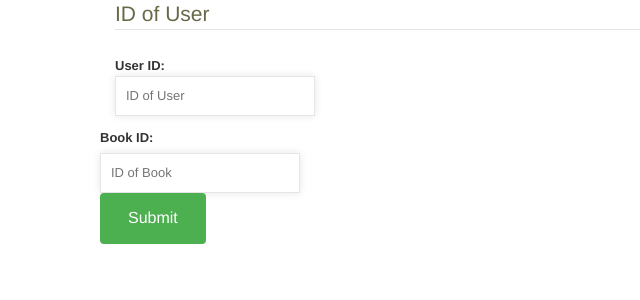
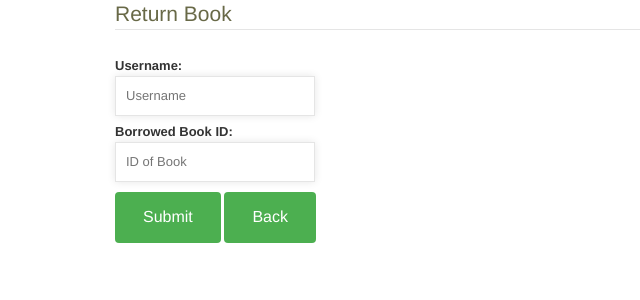
Before and after one commit to ngovuong74/PHP-Project, a PHP site: page /cs4443/return.php in a window 1280 px wide. Shown: the part 51-351 px from the top of the page, without its empty margins (0-640 px from the left). Run offline with PHP 8.4, Linux system fonts and the light colour scheme; some libraries are stand-ins or nearby versions.

Commit message:
pre final submit

```diff
--- a/adminLogin.html
+++ b/adminLogin.html
@@ -22,10 +22,10 @@
                             <form role="form" action="server/adminLogin.php" method="POST">
                                 <fieldset>
                                     <div class="form-group">
-                                        <input class="form-control" placeholder="Username" id="username" name="username" autofocus>
+                                        <input class="form-control" required placeholder="Username" id="username" name="username" autofocus>
                                     </div>
                                     <div class="form-group">
-                                        <input class="form-control" placeholder="Password" id="password" name="password" type="password" value="" />
+                                        <input class="form-control" required placeholder="Password" id="password" name="password" type="password" value="" />
                                     </div>
                                     <!-- Change this to a button or input when using this as a form -->
                                     <input type="submit" class="btn btn-success btn-block" value="Login" />
--- a/css/index.css
+++ b/css/index.css
@@ -50,3 +50,8 @@ th{
 }
 
 tr:nth-child(even) {background-color: #f2f2f2;}
+
+.margin-bottom-50{
+
+    margin-bottom: 50px;
+}
--- a/css/style.css
+++ b/css/style.css
@@ -97,3 +97,8 @@ table {
         width: 100%;
 
   }
+
+  button{
+
+	margin-top: 10px;
+  }
--- a/js/home.js
+++ b/js/home.js
@@ -12,13 +12,14 @@ $(document).ready(function () {
                     let object = {
                         username: element[1],
                         isbn: element[2],
-                        dateborrowed: element[3]
+                        dateborrowed: element[3],
+                        dateReturned: element[4],
                     }
                     data.push(object);
                 });
 
                 $.each(data, function (i, item) {
-                    trHTML += '<tr><td>' + item.isbn + '</td><td>' + item.username + '</td><td>' + item.dateborrowed + '</td><td></td></tr>';
+                    trHTML += '<tr><td>' + item.isbn + '</td><td>' + item.username + '</td><td>' + item.dateborrowed + '</td><td>' + item.dateReturned + '</td></tr>';
                 });
                 $('#records_table').append(trHTML);
             }
--- a/server/adminLogin.php
+++ b/server/adminLogin.php
@@ -3,6 +3,8 @@
 
     $username = $_POST['username'];
     $password = $_POST['password'];
+    $username = trim($username);
+    $password = trim($password);
 
     $result = mysqli_query($dbhandle, "select * from librarian where idLibrarian = '$username' and Password = '$password'")
         or die("Failed to connect database ");
@@ -10,8 +12,7 @@
     $row = mysqli_fetch_array($result);
     if($row['idLibrarian'] == $username && $row['Password'] == $password) {
 
-        // $_SESSION['userID'] = $row['idLibrarian'];
-        header("Location: ../addbookform.html");
+        header("Location: phptestdbconnect.php");
     }
     else {
         header("Location: ../adminLogin.html");
--- a/server/form.php
+++ b/server/form.php
@@ -41,7 +41,8 @@
 		<hr>
 			<thead>
 				<tr>
-					<th>Borrow ID</th>
+                    <th>Borrow ID</th>
+                    <th>User</th>
                     <th>Book ID</th>
 					<th>Date Borrowed</th>
 					<th>Date Returned</th>
@@ -56,7 +57,8 @@
 				?>
 
 				<tr>
-					<td><?php echo $user['borrowId']?></td>
+                    <td><?php echo $user['borrowId']?></td>
+                    <td><?php echo $user['Users_UserName']?></td>
 					<td><?php echo $user['Book_isbnBook']?></td>
 					<td><?php echo $user['DateBorrowed']?></td>
 					<td><?php echo $user['DateReturned']?></td>
--- a/server/login.php
+++ b/server/login.php
@@ -4,6 +4,8 @@
 
     $username = $_POST['username'];
     $password = $_POST['password'];
+    $username = trim($username);
+    $password = trim($password);
 
     $result = mysqli_query($dbhandle, "select * from users where UserName = '$username' and Password = '$password'")
         or die("Failed to connect database ");
--- a/server/return.php
+++ b/server/return.php
@@ -38,32 +38,30 @@
                     <fieldset>
                         <div id="legend">
 
-                                <legend class="">ID of User</legend>
+                                <legend>Return Book</legend>
 
                         </div>
                         <div class="control-group">
-                            <label class="control-label">User ID: </label>
+                            <label class="control-label">Username: </label>
                             <div class="controls">
-                                <input type ="text"  placeholder ="ID of User" name = "borrowId" id="borrowId" maxlength = "1000000000" class="input-xlarge">
+                                <input type ="text"  placeholder ="Username" name = "borrowId" id="borrowId" maxlength = "1000000000" class="input-xlarge">
                             </div>
                         </div>
 
-                        </div>
                         <div class="control-group">
-                            <label class="control-label">Book ID: </label>
+                            <label class="control-label">Borrowed Book ID: </label>
                             <div class="controls">
                                 <input type ="text"  placeholder ="ID of Book" name = "isbnBook" id="isbnBook" maxlength = "1000000000" class="input-xlarge">
                             </div>
                         </div>
 
-                        <div class="control-group">
-                        <div class="controls">
-                            <button type = "submit" class="btn success" name="sunmit" id="submit" onclick="clicktogo()"
-                            >Submit</button>
-                        </div>
-                    </div>
+                        <button type = "submit" class="btn success" name="sunmit" id="submit" onclick="clicktogo()">Submit</button>
+                        <a href="phptestdbconnect.php" type = "button" class="btn success" id="back" style="margin-top: 10px;">Back</a>
                     </fieldset>
-</form>
+                </form>
+            </div>
+            </div>
+
 
 </body>
 
```
Also changed, not shown: addbookform.html (+1 -29 lines), server/phptestdbconnect.php (+7 -2 lines).
